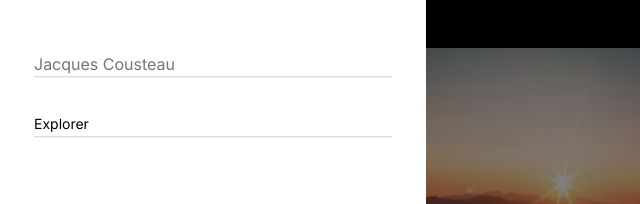
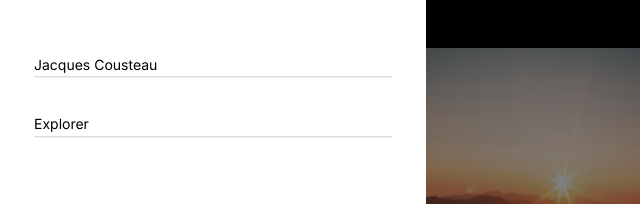
Before and after one commit to CabriniR/se_project_aroundtheus, a plain HTML site: page index.html in a window 1280 px wide. Shown: the part 283-487 px from the top of the page, 429-1069 px from the left. Drawn offline with Linux system fonts and the light colour scheme.

Commit message:
edit edit

```diff
--- a/blocks/modal.css
+++ b/blocks/modal.css
@@ -47,8 +47,8 @@
   padding-right: 36px;
 }
 
-.modal__input--title,
-.modal__input--description {
+.modal__title-input,
+.modal__description-input {
   margin-bottom: 29.74px;
   border: 1px rgba(0, 0, 0, 1);
   border-radius: 4px;
@@ -87,8 +87,8 @@
   margin-bottom: 54px;
 }
 
-.modal__input--name::placeholder,
-.modal__input--description::placeholder {
+.modal__title-input::placeholder,
+.modal__description-input::placeholder {
   color: rgba(0, 0, 0, 1);
   font-family: "Inter";
   font-weight: 400;
--- a/index.html
+++ b/index.html
@@ -112,13 +112,13 @@
         <form class="modal__form">
           <input
             type="text"
-            class="modal__input modal__input--title"
+            class="modal__title-input"
             name="profile__title"
             placeholder="Jacques Cousteau"
           />
           <input
             type="text"
-            class="modal__input modal__input--description"
+            class="modal__description-input"
             name="profile__description"
             placeholder="Explorer"
           />
```
